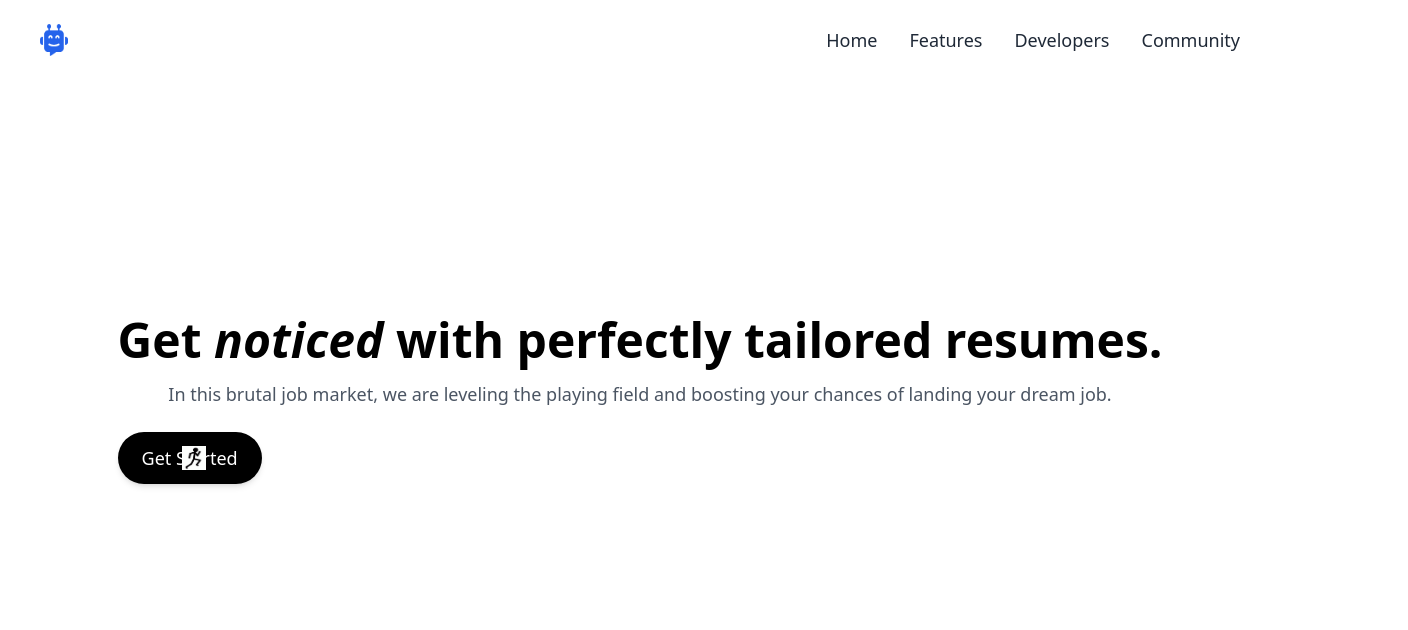
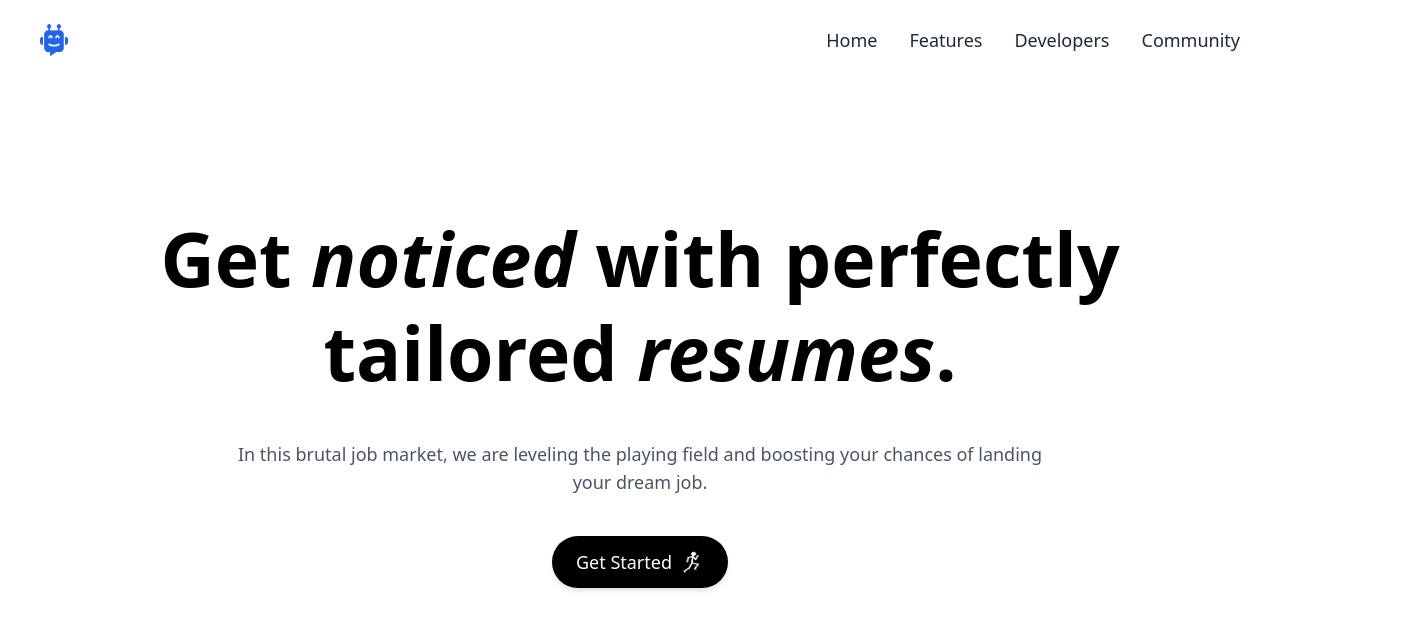
Before and after one commit to fasakinhenry/mapofpi-landing, a React (Vite) app: page / in a window 1280 px wide. Shown: the top 630 px of the page, 1408 px wide, since content can reach past the window. Built offline with nearby package versions, Linux system fonts and the light colour scheme.

Commit message:
feat: update the hero Section of the page

```diff
--- a/src/components/Hero.jsx
+++ b/src/components/Hero.jsx
@@ -1,25 +1,34 @@
 import React from 'react';
+import '../index.css';
 
 const Hero = () => {
   return (
-    <section className='flex items-center justify-center min-h-screen bg-white'>
-      <div className='text-center px-4'>
-        <h1 className='text-5xl font-Clutch font-bold mb-4'>
+    <section className='relative flex items-center justify-center min-h-screen bg-white'>
+      <div className='absolute inset-0 bg-cover h-[90vh] min-h-[83vh] opacity-30 scale-[1.2] bg-hero-image z-0'></div>
+      <div className='text-center px-4 max-w-screen-lg mx-auto backdrop-blur-lg backdrop-opacity-50 rounded-lg p-6'>
+        <h1 className='text-[75px] font-Clutch font-bold mb-10 leading-tight'>
           Get <span className='italic font-Curl'>noticed</span> with perfectly
-          tailored resumes.
+          tailored <span className='italic font-Curl'>resumes</span>.
         </h1>
-        <p className='text-lg text-gray-600 mb-6'>
+        <p className='text-lg text-gray-600 mb-10 mx-20 font-GS'>
           In this brutal job market, we are leveling the playing field and
           boosting your chances of landing your dream job.
         </p>
-        <button className='relative flex items-center justify-center px-6 py-3 text-lg font-medium text-white bg-black rounded-full hover:bg-white hover:text-black shadow-md'>
+        <div className='flex justify-center'>
+          <button className='relative flex items-center justify-center px-6 py-3 text-lg font-medium text-white bg-black rounded-full hover:bg-white hover:text-black shadow-md transition-all duration-300'>
             Get Started
+            <img
+              src='/stickman.png'
+              alt='Running Stickman'
+              className='w-6 h-6 ml-2 inline-block hover:hidden'
+            />
             <img
               src='/stickman.gif'
               alt='Running Stickman'
-            className='absolute w-6 h-6 ml-2 animate-running'
+              className='w-6 h-6 ml-2 hidden hover:inline-block animate-running'
             />
           </button>
+        </div>
       </div>
     </section>
   );
```
Lines whose indentation alone changed are shown as unchanged.
